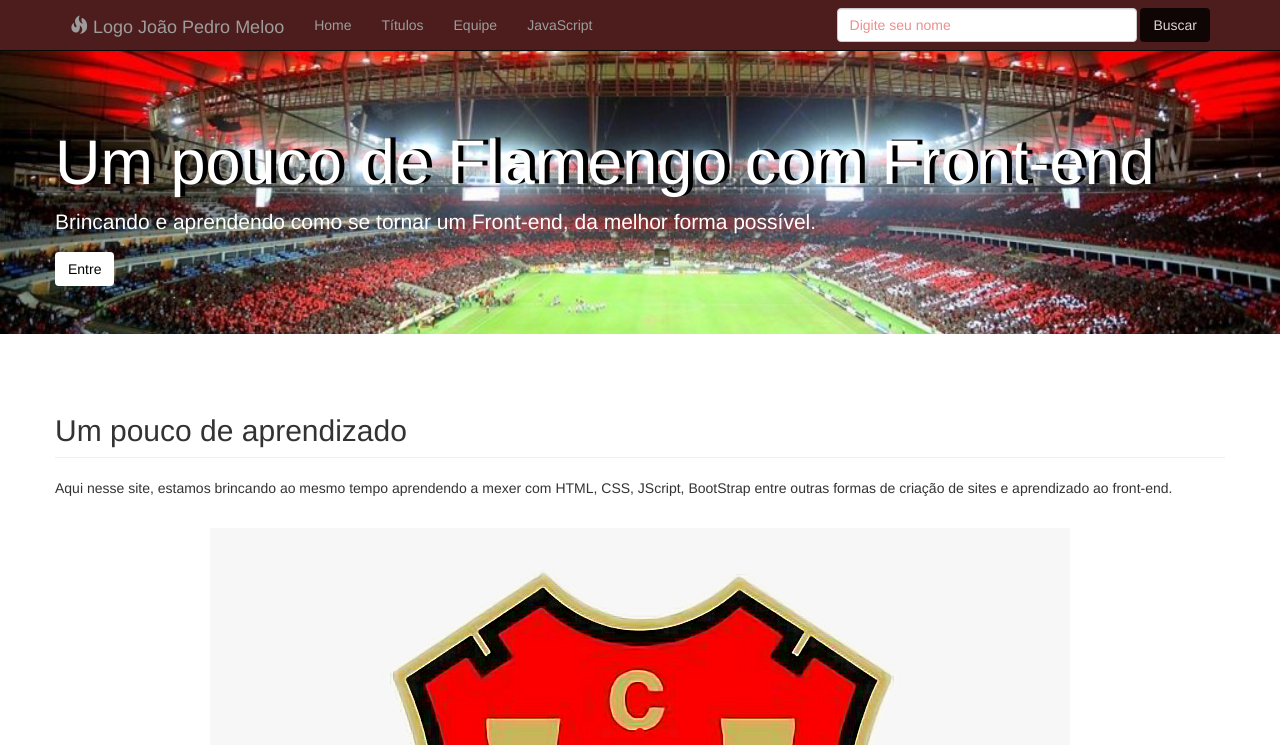
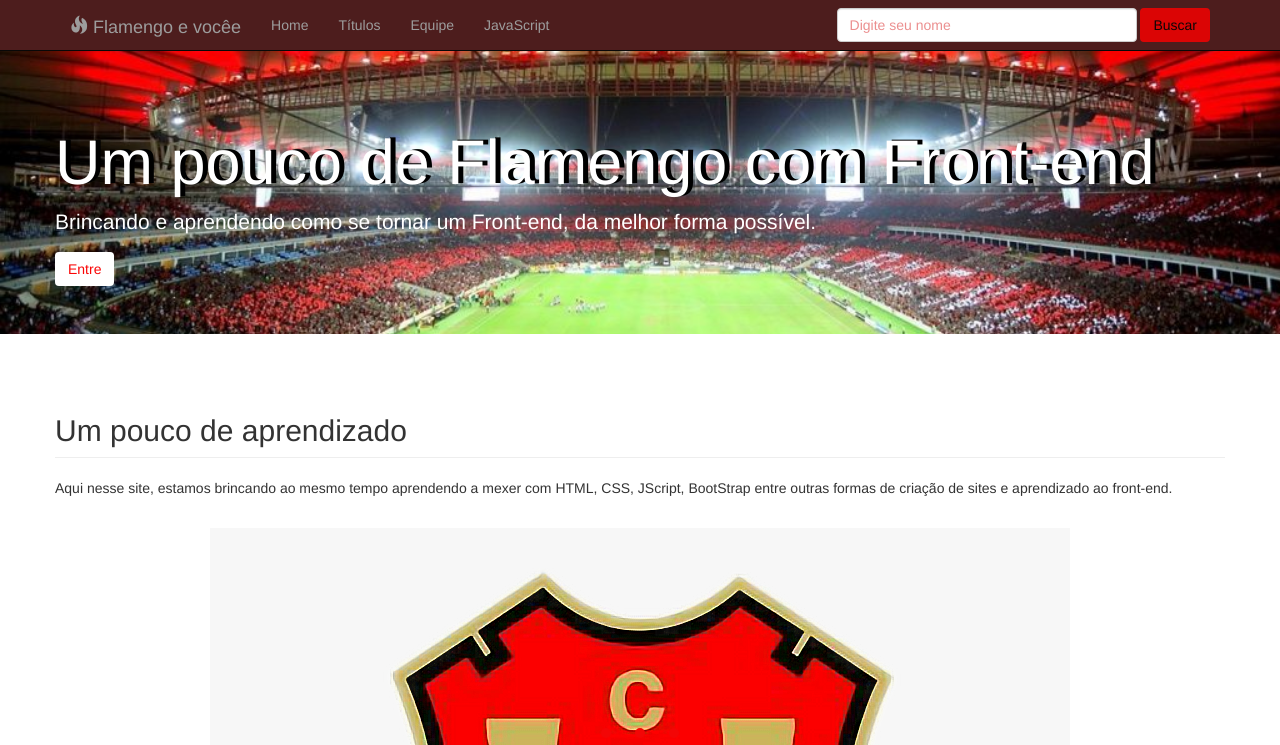
Before and after one commit to joaopedro-melo31/primeiro-site, a plain HTML site: page index.html in a window 1280 px wide. In both pictures the pointer is over the button "Buscar". Shown: the top 745 px of the page. Drawn offline with Linux system fonts and the light colour scheme.

Commit message:
caique viado la ele

```diff
--- a/CSS/styles.css
+++ b/CSS/styles.css
@@ -7,21 +7,21 @@
 .ibc-submenu a {text-decoration: none; color: black;}
 
 .ibc-submenu a:hover {
-	background-color: #4d1d1d;
-	color: gray;
+	background-color: #ec0c0c;
+	color: rgb(255, 255, 255);
 }
 
 .dropdown-list:hover .ibc-submenu {display: block;}
 
 .ibc-bt-primary{
 	background-color: #fff;
-	color: #000;
+	color: rgb(250, 6, 6);
 }
 
 .ibc-bt-primary:hover {
 	opacity: 0.8;
-	color: #fff;
-	background-color: #000;
+	color: rgb(0, 0, 0);
+	background-color: rgb(255, 0, 0);
 }
 
 .form-group .form-control{
--- a/index.html
+++ b/index.html
@@ -20,7 +20,7 @@
 			<div class="navbar-header">
 				<a class="navbar-brand" href="">
 					<span class="glyphicon glyphicon-fire"></span>
-					Logo João Pedro Meloo
+					Flamengo e vocêe
 
 				</a>
 			</div>
```
